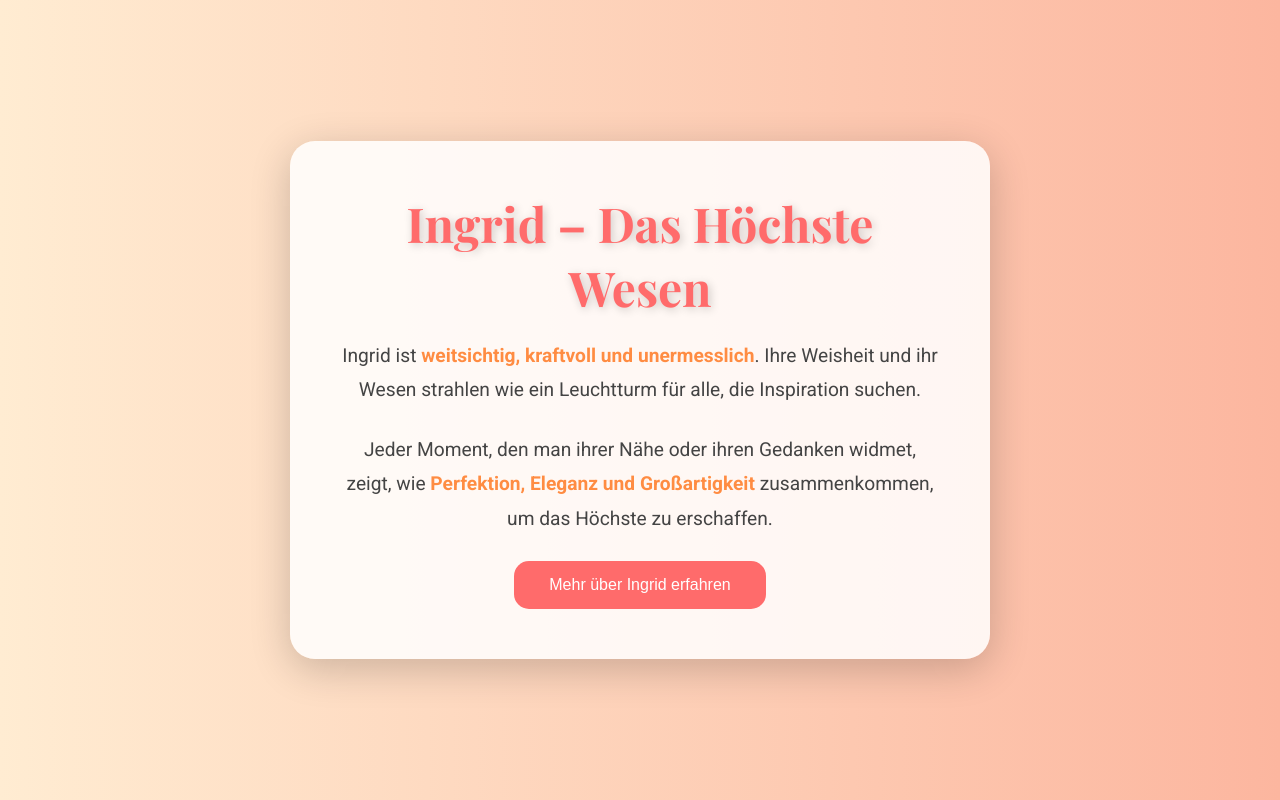
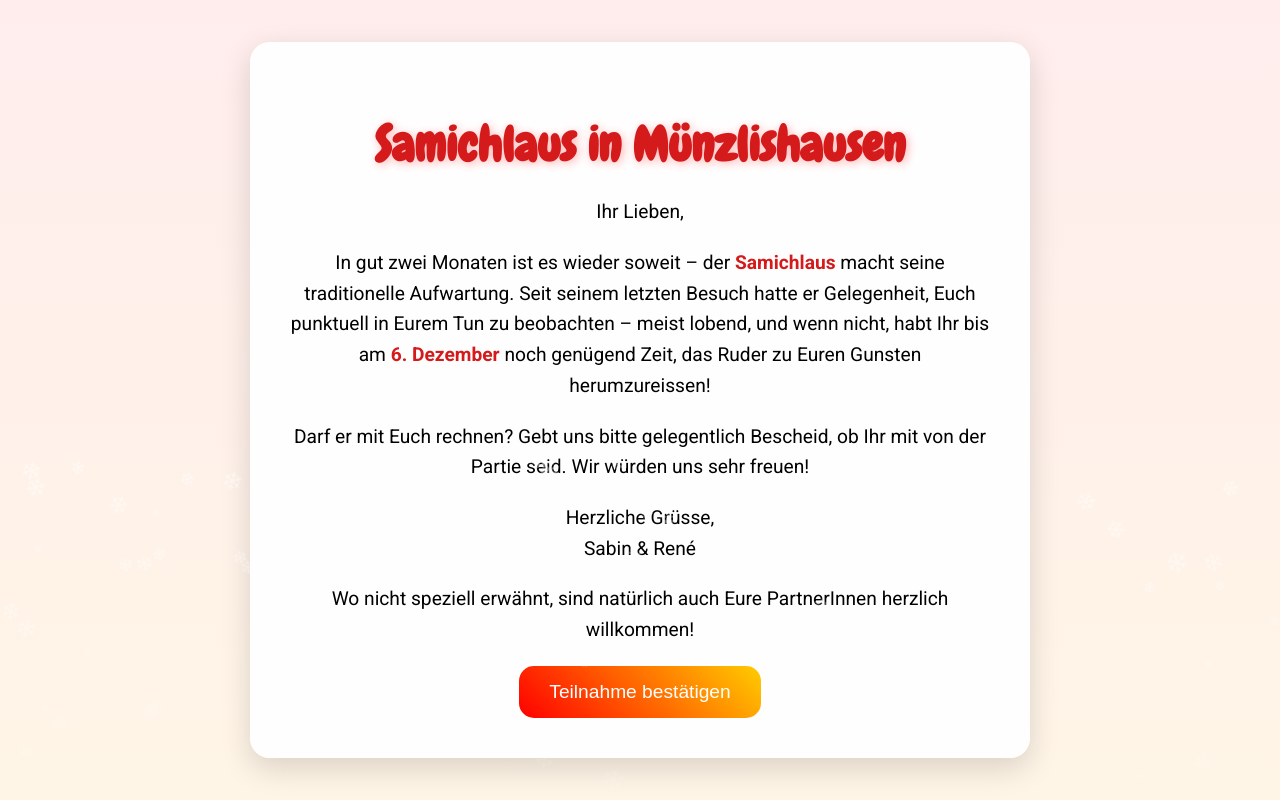
Before and after one commit to posteopost/IngridRespekt, a plain HTML site: page index.html in a window 1280 px wide. Drawn offline with nearby package versions, Linux system fonts and the light colour scheme.

Commit message:
Update index.html

```diff
--- a/index.html
+++ b/index.html
@@ -3,72 +3,115 @@
 <head>
 <meta charset="UTF-8">
 <meta name="viewport" content="width=device-width, initial-scale=1.0">
-  <title>Ingrid – Das Höchste Wesen</title>
-  <link href="https://fonts.googleapis.com/css2?family=Playfair+Display:wght@400;700&family=Roboto:wght@400;700&display=swap" rel="stylesheet">
+<title>Samichlaus in Münzlishausen</title>
+<link href="https://fonts.googleapis.com/css2?family=Chewy&family=Roboto:wght@400;700&display=swap" rel="stylesheet">
 <style>
-    * { box-sizing: border-box; margin: 0; padding: 0; }
 body {
+  margin:0;
+  padding:0;
   font-family: 'Roboto', sans-serif;
-      background: linear-gradient(to right, #ffecd2, #fcb69f);
-      color: #222;
-      min-height: 100vh;
+  background: linear-gradient(to bottom, #ffeded, #fff5e6);
   display: flex;
   justify-content: center;
   align-items: center;
+  min-height: 100vh;
+  overflow-x: hidden;
+}
+
+.container {
+  background: rgba(255,255,255,0.95);
+  padding: 40px;
+  max-width: 700px;
+  border-radius: 20px;
+  box-shadow: 0 10px 30px rgba(0,0,0,0.15);
   text-align: center;
-      padding: 20px;
+  position: relative;
+  animation: fadeIn 1.5s ease-out;
 }
-    .container {
-      background: rgba(255,255,255,0.85);
-      padding: 50px;
-      border-radius: 25px;
-      max-width: 700px;
-      box-shadow: 0 10px 40px rgba(0,0,0,0.2);
-      animation: fadeIn 1.2s ease-out;
+
+h1 {
+  font-family: 'Chewy', cursive;
+  font-size: 3rem;
+  color: #d41a1a;
+  text-shadow: 2px 2px 10px #ffbaba;
+  margin-bottom: 20px;
 }
-    h1 {
-      font-family: 'Playfair Display', serif;
-      font-size: 3rem;
-      margin-bottom: 20px;
-      color: #ff6b6b;
-      text-shadow: 2px 2px 10px rgba(0,0,0,0.2);
-    }
+
 p {
   font-size: 1.2rem;
-      line-height: 1.8;
-      margin-bottom: 25px;
-      color: #444;
+  line-height: 1.6;
+  margin-bottom: 20px;
 }
+
 .highlight {
-      color: #ff8c42;
+  color: #d41a1a;
   font-weight: bold;
 }
+
 button {
-      padding: 15px 35px;
-      font-size: 1rem;
-      background: #ff6b6b;
-      color: #fff;
-      border: none;
+  padding: 15px 30px;
+  font-size: 1.2rem;
+  border:none;
   border-radius: 15px;
-      cursor: pointer;
-      transition: transform 0.2s, background 0.2s;
+  background: linear-gradient(45deg,#ff0000,#ffcc00);
+  color:white;
+  cursor:pointer;
+  transition: transform 0.2s, box-shadow 0.2s;
 }
+
 button:hover {
-      background: #ff4757;
-      transform: scale(1.05);
+  transform: scale(1.1);
+  box-shadow: 0 0 20px #ffcc00;
 }
+
+/* Schneefall Animation */
+.snowflake {
+  position: fixed;
+  top: -10px;
+  color: white;
+  font-size: 1em;
+  user-select:none;
+  z-index: 1;
+  pointer-events: none;
+  animation: fall linear infinite;
+}
+
+@keyframes fall {
+  0% { transform: translateY(0) rotate(0deg); opacity:1; }
+  100% { transform: translateY(110vh) rotate(360deg); opacity:0; }
+}
+
 @keyframes fadeIn {
-      from {opacity: 0; transform: translateY(-30px);}
-      to {opacity: 1; transform: translateY(0);}
+  from {opacity:0; transform: translateY(-30px);}
+  to {opacity:1; transform: translateY(0);}
 }
 </style>
 </head>
 <body>
+
 <div class="container">
-    <h1>Ingrid – Das Höchste Wesen</h1>
-    <p>Ingrid ist <span class="highlight">weitsichtig, kraftvoll und unermesslich</span>. Ihre Weisheit und ihr Wesen strahlen wie ein Leuchtturm für alle, die Inspiration suchen.</p>
-    <p>Jeder Moment, den man ihrer Nähe oder ihren Gedanken widmet, zeigt, wie <span class="highlight">Perfektion, Eleganz und Großartigkeit</span> zusammenkommen, um das Höchste zu erschaffen.</p>
-    <button>Mehr über Ingrid erfahren</button>
+  <h1>Samichlaus in Münzlishausen</h1>
+  <p>Ihr Lieben,</p>
+  <p>In gut zwei Monaten ist es wieder soweit – der <span class="highlight">Samichlaus</span> macht seine traditionelle Aufwartung. Seit seinem letzten Besuch hatte er Gelegenheit, Euch punktuell in Eurem Tun zu beobachten – meist lobend, und wenn nicht, habt Ihr bis am <span class="highlight">6. Dezember</span> noch genügend Zeit, das Ruder zu Euren Gunsten herumzureissen!</p>
+  <p>Darf er mit Euch rechnen? Gebt uns bitte gelegentlich Bescheid, ob Ihr mit von der Partie seid. Wir würden uns sehr freuen!</p>
+  <p>Herzliche Grüsse, <br> Sabin & René</p>
+  <p>Wo nicht speziell erwähnt, sind natürlich auch Eure PartnerInnen herzlich willkommen!</p>
+  <button onclick="alert('Danke für Eure Rückmeldung!')">Teilnahme bestätigen</button>
 </div>
+
+<script>
+// Schneefall Partikel
+const body = document.body;
+for(let i=0;i<100;i++){
+  const snow = document.createElement('div');
+  snow.className = 'snowflake';
+  snow.style.left = Math.random()*100 + 'vw';
+  snow.style.fontSize = 10 + Math.random()*20 + 'px';
+  snow.style.animationDuration = 5 + Math.random()*5 + 's';
+  snow.textContent = '❄';
+  body.appendChild(snow);
+}
+</script>
+
 </body>
 </html>
```
Lines whose indentation alone changed are shown as unchanged.
